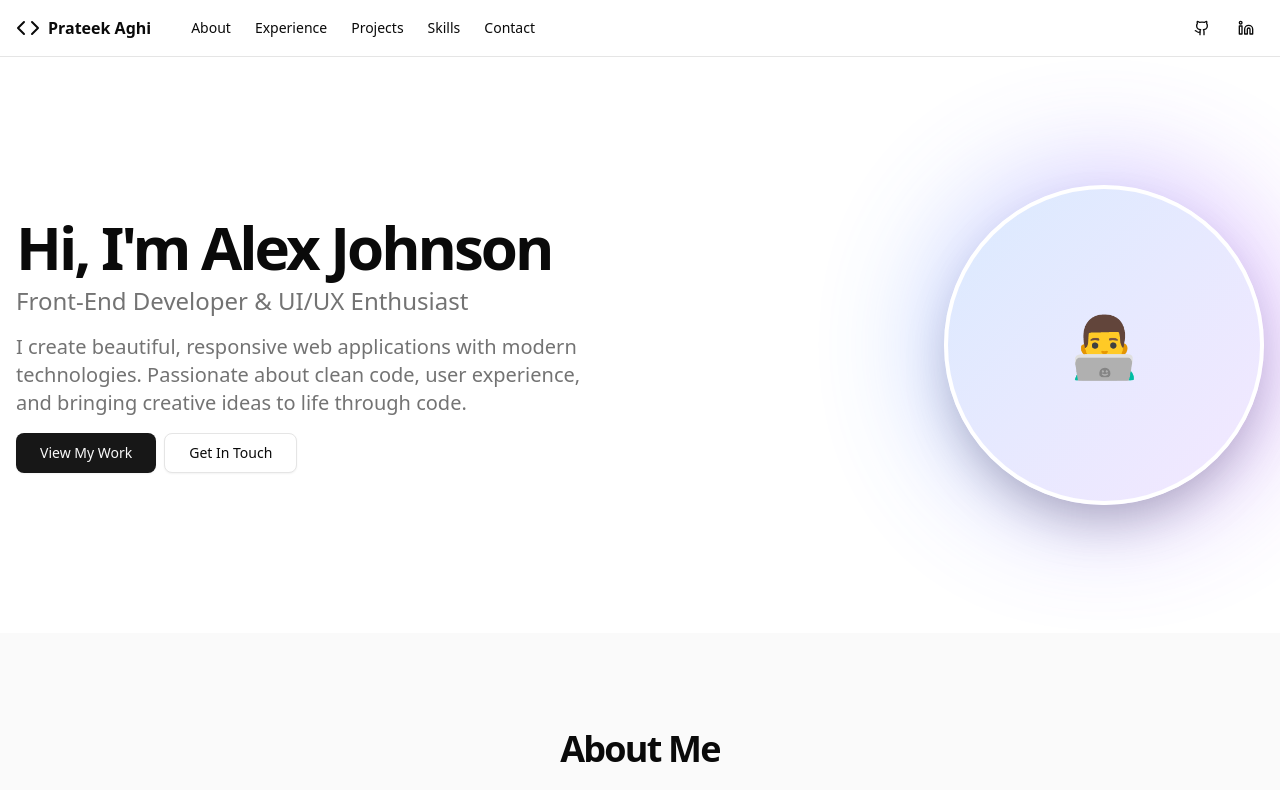
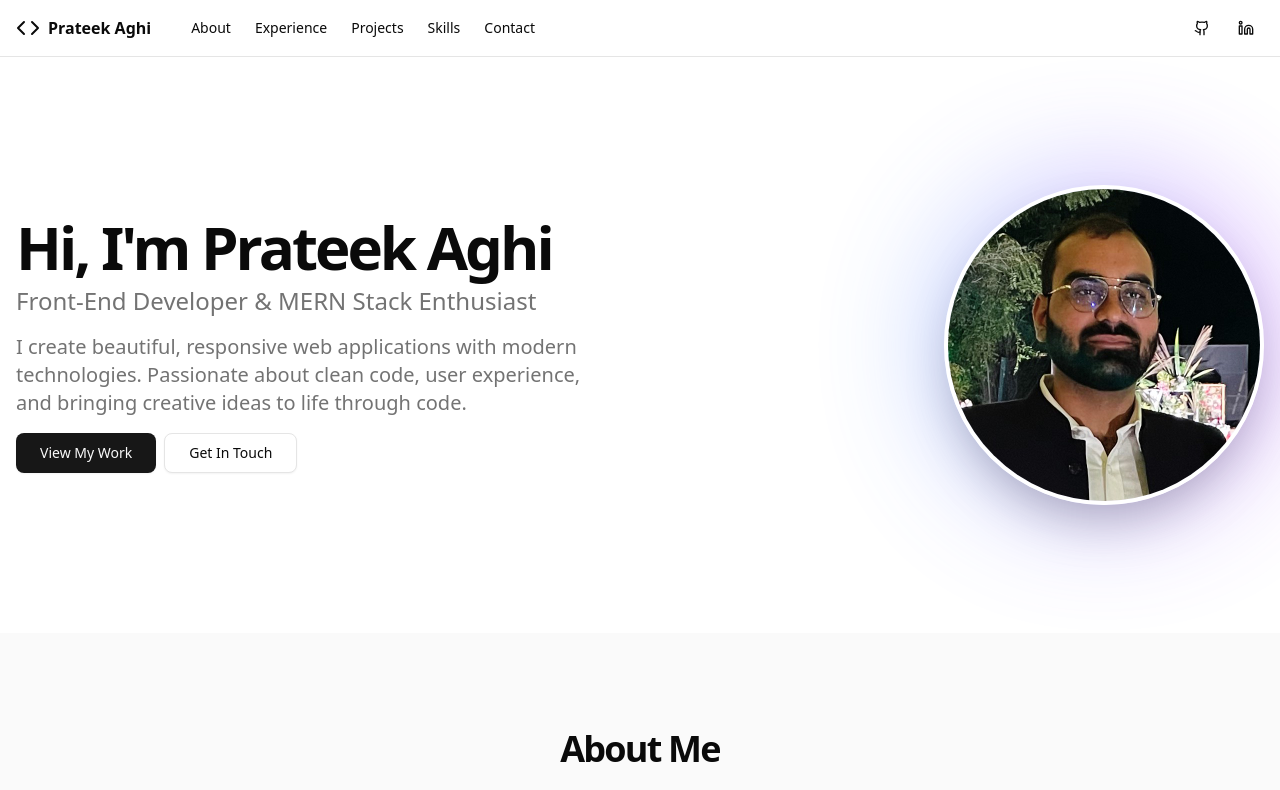
Before and after one commit to prateekaghi/PrateekAghi, a Next.js app in the folder portfolio/: page / in a window 1280 px wide. Shown: the top 790 px of the page. Built offline with nearby package versions, Linux system fonts and the light colour scheme.

Commit message:
hero section

```diff
--- a/portfolio/src/components/sections/Hero.jsx
+++ b/portfolio/src/components/sections/Hero.jsx
@@ -1,6 +1,7 @@
 "use client";
 import { Button } from "@/components/ui/button";
-
+import Image from "next/image";
+import profileImage from "../../../public/profilePhoto.jpeg";
 export default function Hero({ scrollTo }) {
   return (
     <section
@@ -11,10 +12,10 @@ export default function Hero({ scrollTo }) {
         <div className="flex flex-col justify-center space-y-4">
           <div className="space-y-2">
             <h1 className="text-3xl font-bold tracking-tighter sm:text-5xl xl:text-6xl/none">
-              Hi, I'm Alex Johnson
+              Hi, I'm Prateek Aghi
             </h1>
             <h2 className="text-xl text-muted-foreground sm:text-2xl">
-              Front-End Developer & UI/UX Enthusiast
+              Front-End Developer & MERN Stack Enthusiast
             </h2>
           </div>
           <p className="max-w-[600px] text-muted-foreground md:text-xl">
@@ -38,8 +39,14 @@ export default function Hero({ scrollTo }) {
         <div className="flex justify-center lg:justify-end">
           <div className="relative">
             <div className="absolute inset-0 bg-gradient-to-r from-blue-500 to-purple-600 rounded-full blur-3xl opacity-20 animate-pulse"></div>
-            <div className="relative w-80 h-80 rounded-full border-4 border-background shadow-2xl bg-gradient-to-br from-blue-100 to-purple-100 flex items-center justify-center">
-              <div className="text-6xl">👨‍💻</div>
+
+            <div className="relative w-80 h-80 rounded-full border-4 border-background shadow-2xl bg-gradient-to-br from-blue-100 to-purple-100 overflow-hidden">
+              <Image
+                src={profileImage}
+                alt="Profile"
+                fill
+                className="object-cover"
+              />
             </div>
           </div>
         </div>
```
Also changed, not shown: portfolio/public/profilePhoto.jpeg (added).
